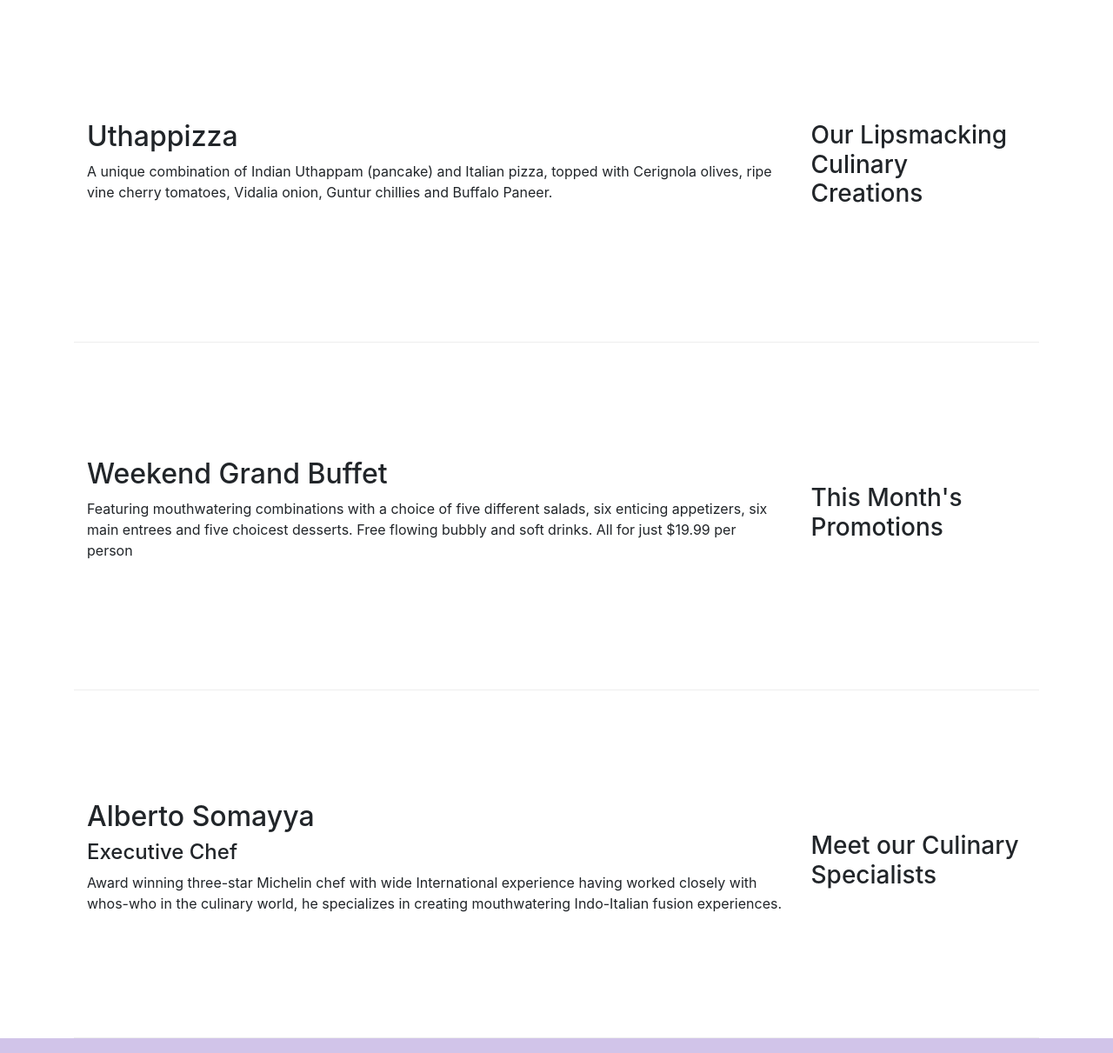
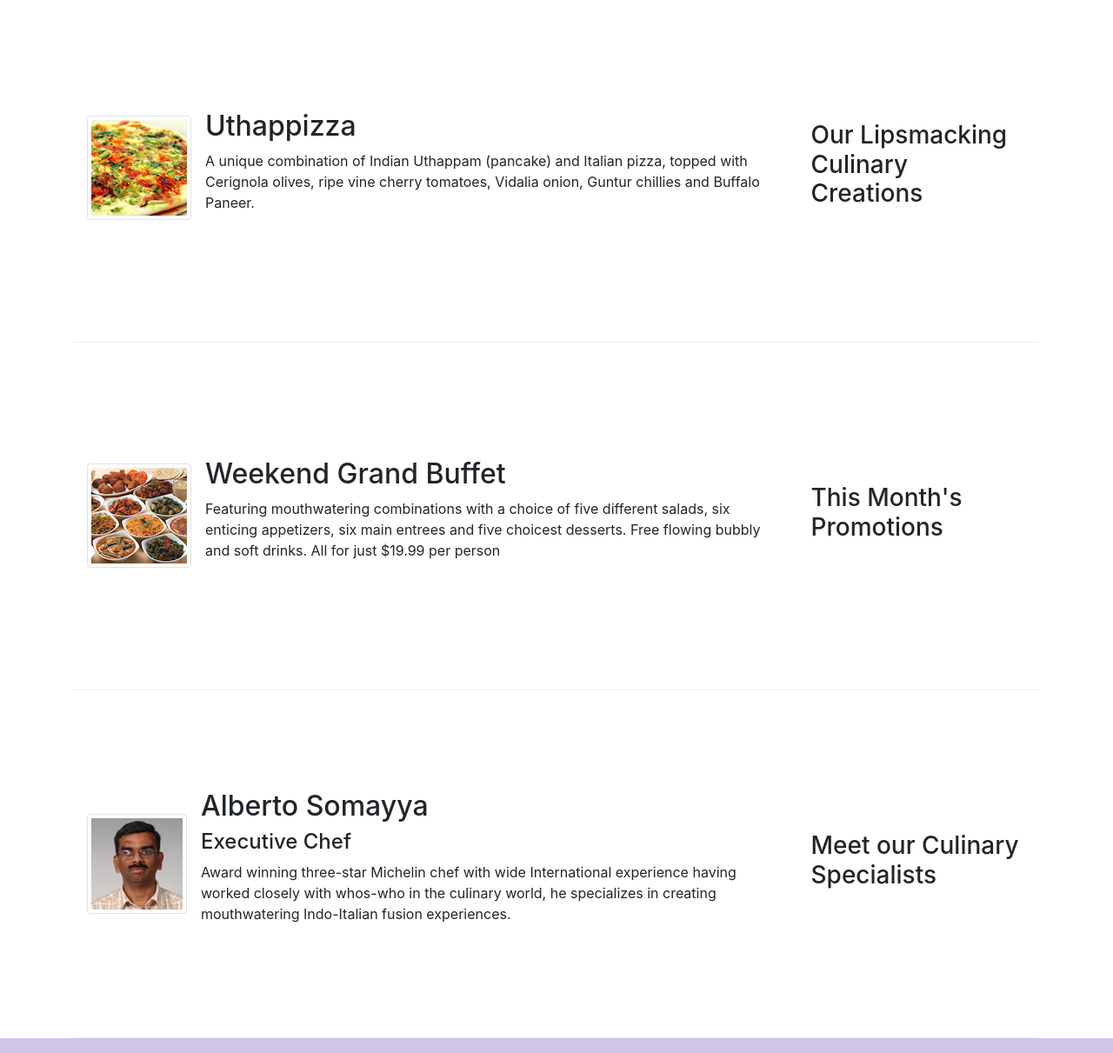
Before and after one commit to eslamamer/bootstrap, a website: page index.html in a window 1280 px wide. Shown: the part 340-1551 px from the top of the page at 87% size. Drawn offline with nearby package versions, Linux system fonts and the light colour scheme.

Commit message:
Images and Media

```diff
--- a/index.html
+++ b/index.html
@@ -23,8 +23,8 @@
                 data-toggle="collapse" data-target="#Navbar">
                     <span class="navbar-toggler-icon"></span>
                 </button>
-                <a class="navbar-brand" href="./index.html">
-                    Ristorante Con Fusion
+                <a class="navbar-brand" href="#">
+                    <img src="img/logo.png" height="30" width="41"/>
                 </a>
                 <div class="collapse navbar-collapse" id="Navbar">
                     <ul class="navbar-nav mr-auto">
@@ -43,7 +43,8 @@
                         <h1>Ristorante con Fusion</h1>
                         <p>We take inspiration from the World's best cuisines, and create a unique fusion experience. Our lipsmacking creations will tickle your culinary senses!</p>
                     </div>
-                    <div class="col-12 col-sm">
+                    <div class="col-12 col-sm align-self-center">
+                        <img src="img/logo.png" class="img-fluid"/>
                     </div>
                 </div>
             </div>
@@ -55,8 +56,15 @@
                     <h3>Our Lipsmacking Culinary Creations</h3>
                 </div>
                 <div class="col col-sm order-sm-first col-md">
-                    <h2>Uthappizza</h2>
-                    <p>A unique combination of Indian Uthappam (pancake) and Italian pizza, topped with Cerignola olives, ripe vine cherry tomatoes, Vidalia onion, Guntur chillies and Buffalo Paneer.</p>
+                    <div class="media">
+                        <img class="d-flex mr-3 img-thumbnail align-self-center"
+                         src="img/uthappizza.png" alt="Uthappizza"
+                         />
+                        <div class="media-body">
+                            <h2 class="mt-0">Uthappizza</h2>
+                            <p class="d-none d-sm-block">A unique combination of Indian Uthappam (pancake) and Italian pizza, topped with Cerignola olives, ripe vine cherry tomatoes, Vidalia onion, Guntur chillies and Buffalo Paneer.</p>
+                        </div>
+                    </div>
                 </div>
             </div>
             <div class="row row-content align-items-center">
@@ -64,8 +72,15 @@
                     <h3>This Month's Promotions</h3>
                 </div>
                 <div class="col col-sm order-sm-first col-md">
-                    <h2>Weekend Grand Buffet</h2>
-                    <p>Featuring mouthwatering combinations with a choice of five different salads, six enticing appetizers, six main entrees and five choicest desserts. Free flowing bubbly and soft drinks. All for just $19.99 per person </p>
+                    <div class="media">
+                        <img class="d-flex mr-3 img-thumbnail align-self-center"
+                            src="img/buffet.png" alt="Buffet"
+                            />
+                        <div class="media-body">
+                            <h2 class="mt-0">Weekend Grand Buffet</h2>
+                            <p class="d-none d-sm-block">Featuring mouthwatering combinations with a choice of five different salads, six enticing appetizers, six main entrees and five choicest desserts. Free flowing bubbly and soft drinks. All for just $19.99 per person </p>
+                        </div>
+                    </div>
                 </div>
             </div>
             <div class="row row-content align-items-center">
@@ -73,9 +88,19 @@
                     <h3>Meet our Culinary Specialists</h3>
                 </div>
                 <div class="col col-sm order-sm-first col-md">
-                    <h2>Alberto Somayya</h2>
-                    <h4>Executive Chef</h4>
-                    <p>Award winning three-star Michelin chef with wide International experience having worked closely with whos-who in the culinary world, he specializes in creating mouthwatering Indo-Italian fusion experiences. </p>
+                    <div class="media">
+                        <img class="d-flex mr-3 img-thumbnail align-self-center"
+                                src="img/alberto.png" alt="Alberto Somayya">
+                        <div class="media-body">
+                            <h2 class="mt-0">Alberto Somayya</h2>
+                            <h4>Executive Chef</h4>
+                            <p class="d-none d-sm-block">Award winning three-star Michelin chef with wide
+                                International experience having worked closely with
+                                whos-who in the culinary world, he specializes in
+                                creating mouthwatering Indo-Italian fusion experiences.
+                                </p>
+                        </div>
+                    </div>
                 </div>
             </div>
         </div>
```
Also changed, not shown: aboutus.html (+4 -3 lines), contactus.html (+9 -6 lines), img/alberto.png (added), img/buffet.png (added), img/logo.png (added), img/uthappizza.png (added), 1 other file.
